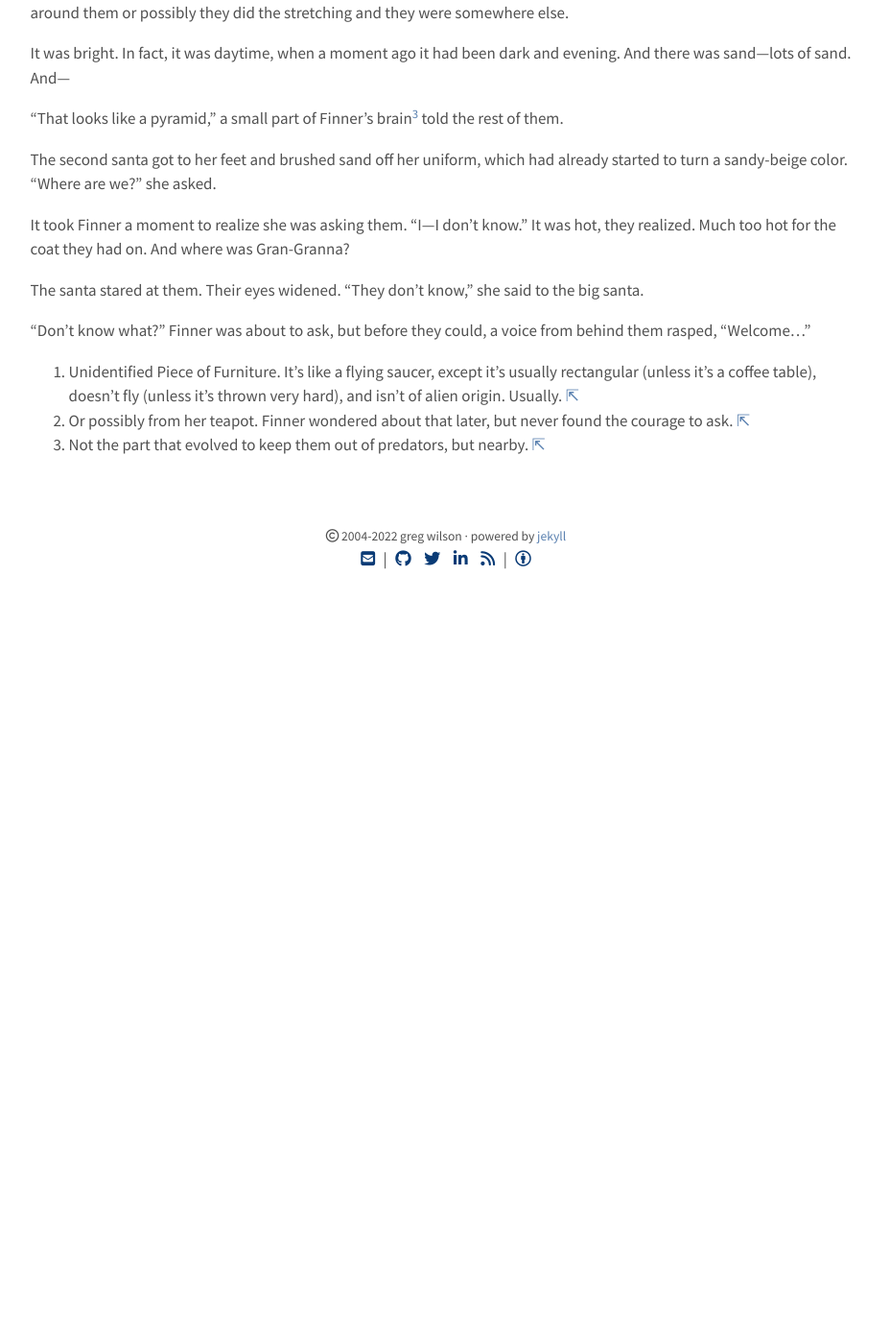
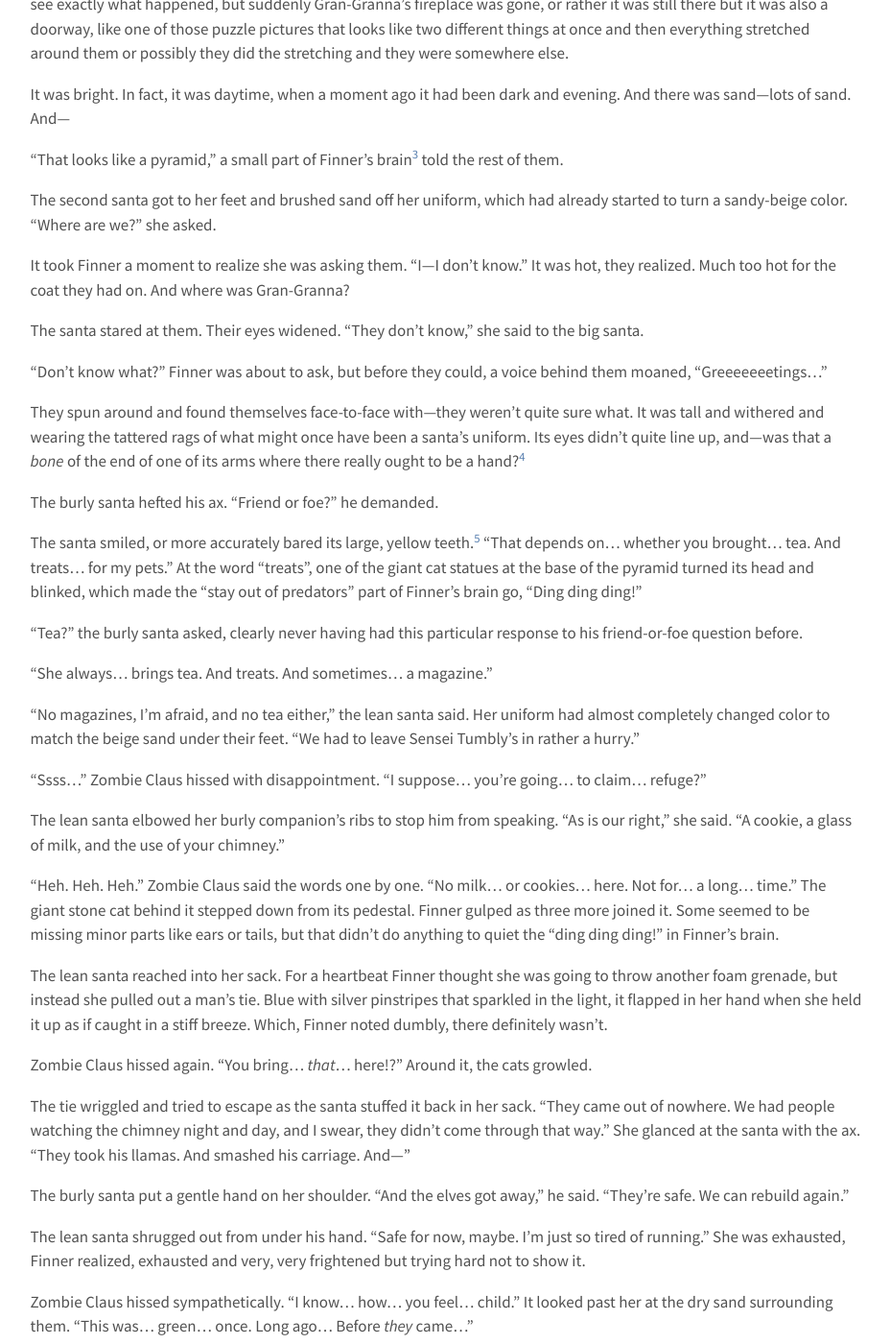
Before and after one commit to gvwilson/sensibleadventures, a Jekyll site: the page built from santas/santas.md, in a window 1280 px wide and 1400 px high, scrolled down 6800 px. Shown: the whole window at 96% size, without its empty margins (175-1103 px from the left). Built offline with Jekyll 4.4.1, drawn with Linux system fonts in a browser that asks for light colours; nearby versions of some CDN libraries; before the commit the page ends 7430 px from its top, so only the background shows below that; some of the changed text lies outside the part shown.

Commit message:
+633 words

```diff
--- a/santas/santas.md
+++ b/santas/santas.md
@@ -537,7 +538,7 @@
 
 "That looks like a pyramid,"
 a small part of Finner's brain<sup>Not the part that evolved
-to keep them out of predators, but nearby.</sup> told the rest of them.
+to keep them out of predators---pyramids weren't really its concern.</sup> told the rest of them.
 
 The second santa got to her feet and brushed sand off her uniform,
 which had already started to turn a sandy-beige color.
@@ -555,7 +556,149 @@
 
 "Don't know what?" Finner was about to ask,
 but before they could,
-a voice from behind them rasped,
-"Welcome..."
+a voice behind them moaned,
+"Greeeeeeetings..."
+
+They spun around and found themselves face-to-face with---they weren't quite sure what.
+It was tall and withered and wearing
+the tattered rags of what might once have been a santa's uniform.
+Its eyes didn't quite line up,
+and---was that a *bone* of the end of one of its arms
+where there really ought to be a hand?<sup>Even a mechanical hand.
+Finner knew a santa who had started wearing one after
+an unfortunate encounter with a a poorly-trained guard goose,
+and more than a few careless elves had needed parts replaced
+after what people referred to as "workshop incidents".</sup>
+
+The burly santa hefted his ax.
+"Friend or foe?" he demanded.
+
+The santa smiled, or more accurately bared its large, yellow teeth.<sup>And
+immediately and forever became "Zombie Claus" in Finner's mind.</sup>
+"That depends on...
+whether you brought...
+tea.
+And treats...
+for my pets."
+At the word "treats",
+one of the giant cat statues at the base of the pyramid
+turned its head and blinked,
+which made the "stay out of predators" part of Finner's brain go, "Ding ding ding!"
+
+"Tea?" the burly santa asked,
+clearly never having had this particular response to his friend-or-foe question before.
+
+"She always...
+brings tea.
+And treats.
+And sometimes...
+a magazine."
+
+"No magazines, I'm afraid, and no tea either,"
+the lean santa said.
+Her uniform had almost completely changed color to match the beige sand under their feet.
+"We had to leave Sensei Tumbly's in rather a hurry."
+
+"Ssss..."
+Zombie Claus hissed with disappointment.
+"I suppose...
+you're going...
+to claim...
+refuge?"
+
+The lean santa elbowed her burly companion's ribs to stop him from speaking.
+"As is our right," she said.
+"A cookie, a glass of milk, and the use of your chimney."
+
+"Heh.
+Heh.
+Heh."
+Zombie Claus said the words one by one.
+"No milk...
+or cookies...
+here.
+Not for...
+a long...
+time."
+The giant stone cat behind it stepped down from its pedestal.
+Finner gulped as three more joined it.
+Some seemed to be missing minor parts like ears or tails,
+but that didn't do anything to quiet the "ding ding ding!" in Finner's brain.
+
+The lean santa reached into her sack.
+For a heartbeat Finner thought she was going to throw another foam grenade,
+but instead she pulled out a man's tie.
+Blue with silver pinstripes that sparkled in the light,
+it flapped in her hand when she held it up
+as if caught in a stiff breeze.
+Which,
+Finner noted dumbly,
+there definitely wasn't.
+
+Zombie Claus hissed again.
+"You bring...
+*that*...
+here!?"
+Around it,
+the cats growled.
+
+The tie wriggled and tried to escape as the santa stuffed it back in her sack.
+"They came out of nowhere.
+We had people watching the chimney night and day,
+and I swear,
+they didn't come through that way."
+She glanced at the santa with the ax.
+"They took his llamas.
+And smashed his carriage.
+And---"
+
+The burly santa put a gentle hand on her shoulder.
+"And the elves got away," he said.
+"They're safe.
+We can rebuild again."
+
+The lean santa shrugged out from under his hand.
+"Safe for now, maybe.
+I'm just so tired of running."
+She was exhausted, Finner realized, exhausted and very, very frightened
+but trying hard not to show it.
+
+Zombie Claus hissed sympathetically.
+"I know...
+how...
+you feel...
+child."
+It looked past her at the dry sand surrounding them.
+"This was...
+green...
+once.
+Long ago...
+Before *they* came..."
+
+One of the stone cats yowled softly.
+Zombie Claus straightened.
+"Yes...
+I will...
+grant you...
+refuge.
+Follow...
+me."
+
+It turned toward the pyramid,
+then hesitated.
+"And...
+please...
+don't mind...
+the mess.
+I'm...
+redecorating."
+
+As they climbed the worn stone steps on the pyramid
+Finner sidled over to the lean santa.
+"Can you please tell me what's going on?"
+
+She sighed.
+"Just the usual, I'm afraid.
+We're trying to save the worlds."
 
 </section>
```
Also changed, not shown: other parts of santas/santas.md (+7 -6 lines).
